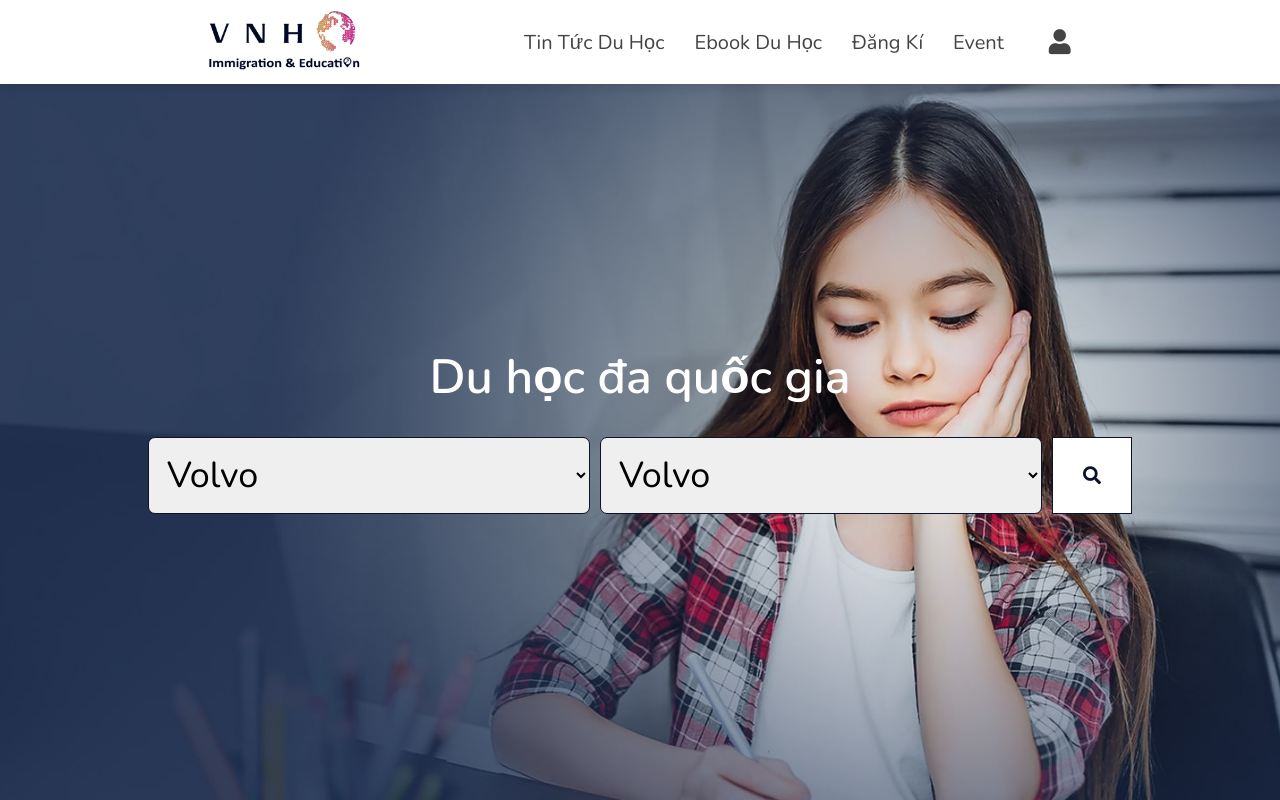
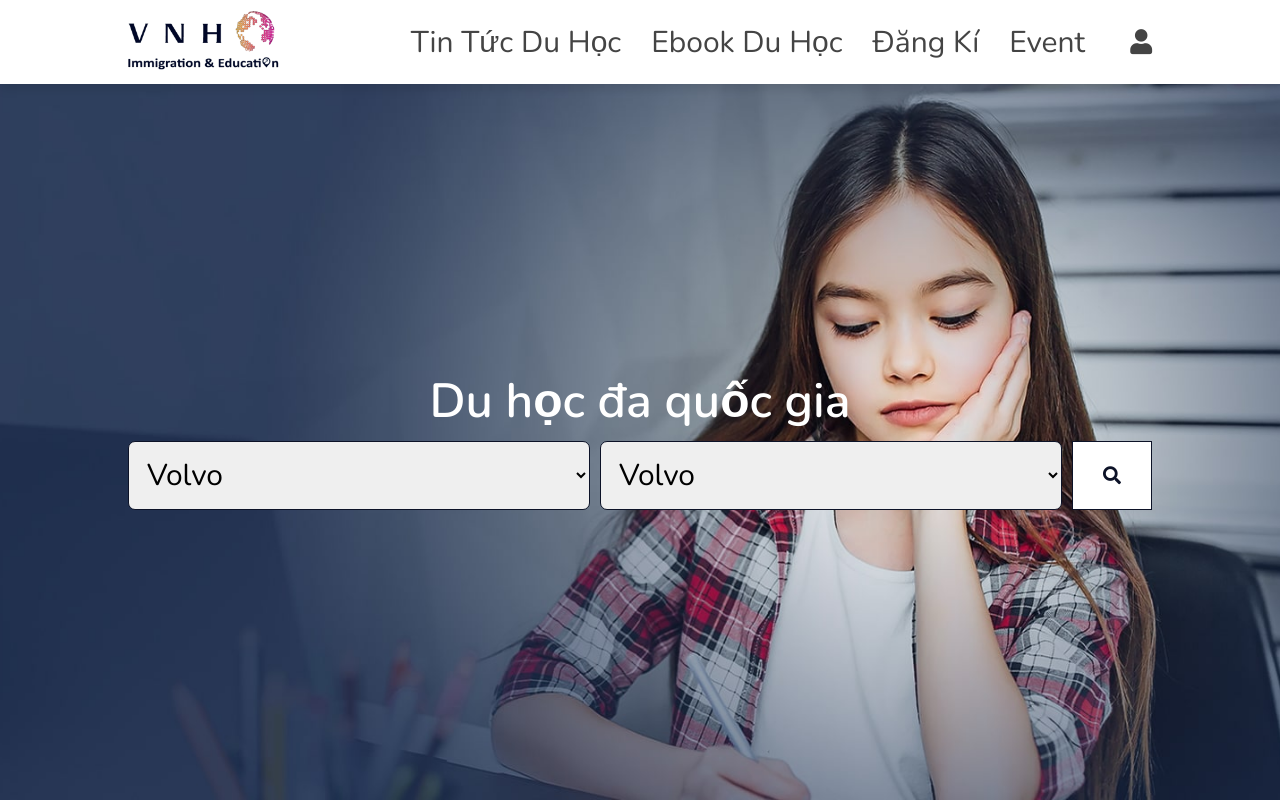
Before and after one commit to Thanh811/ielts, a plain HTML site: page index.html in a window 1280 px wide. Drawn offline with nearby package versions, Linux system fonts and the light colour scheme.

Commit message:
change style

```diff
--- a/css/style.css
+++ b/css/style.css
@@ -121,7 +121,7 @@ section {
       -ms-flex-align: center;
           align-items: center;
   z-index: 1000;
-  justify-content: space-around;
+  justify-content: space-between;
 
 }
 .logo {
@@ -139,7 +139,8 @@ section {
 .header .navbar {
   position: relative;
   display: flex;
-  gap: 1rem
+  gap: 1rem;
+  align-items: center;
 }
 
 .header .navbar #close-navbar {
@@ -159,7 +160,7 @@ section {
 
 .header .navbar a {
   margin-right: 2rem;
-  font-size: 2rem;
+  font-size: 3rem;
   text-transform: capitalize;
   color: #444;
 }
@@ -852,7 +853,6 @@ section {
   -webkit-box-flex: 1;
       -ms-flex: 1 1 40rem;
           flex: 1 1 40rem;
-  padding: 2rem;
   display: flex;
   gap: 1rem
 }
@@ -868,7 +868,7 @@ section {
   width: 100%;
   padding: 1.2rem 1.4rem;
   border: 0.1rem solid #0C1227;
-  font-size: 3.6rem;
+  font-size: 3rem;
   margin: .7rem 0;
   border-radius: 7px
 }
```
